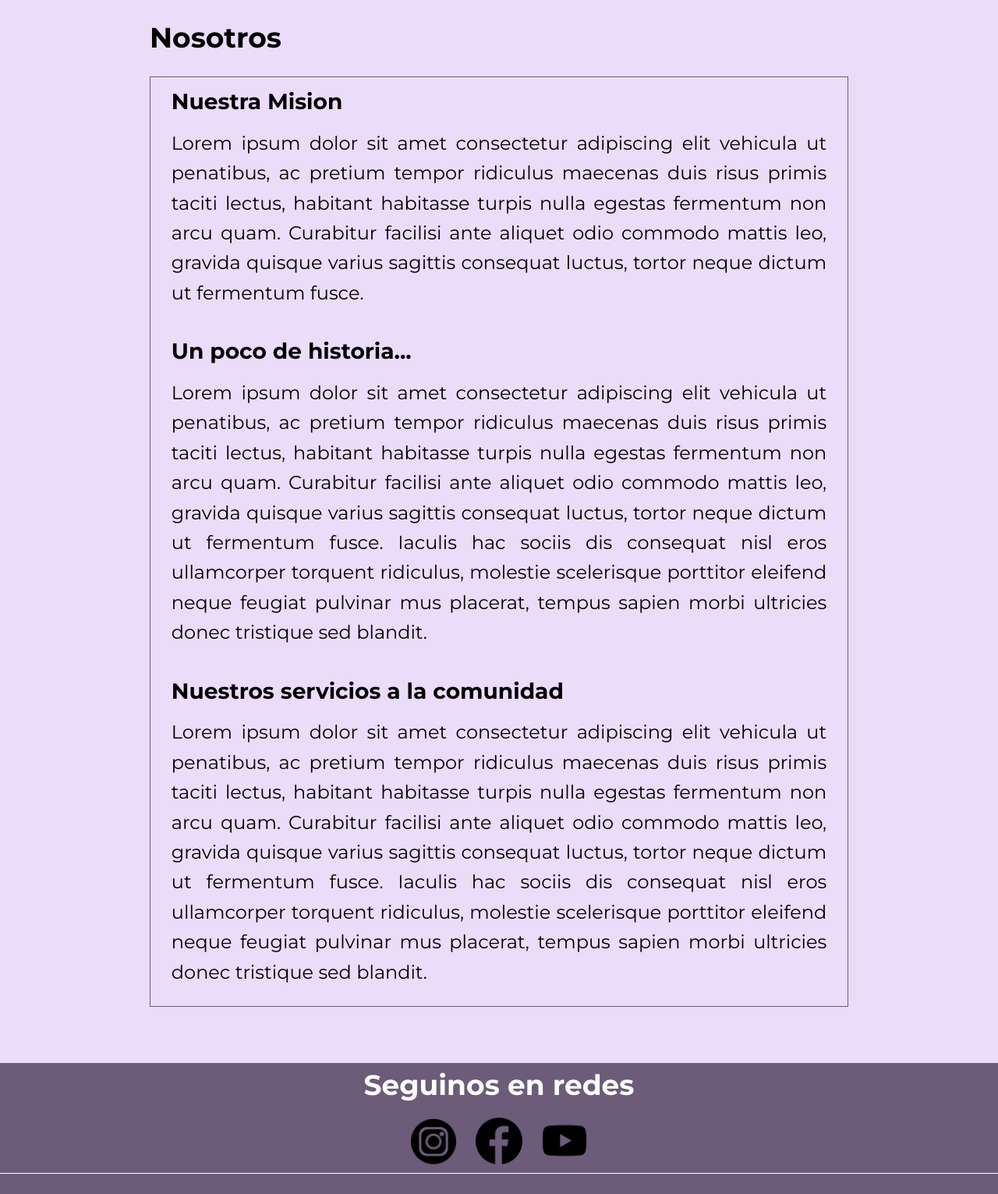
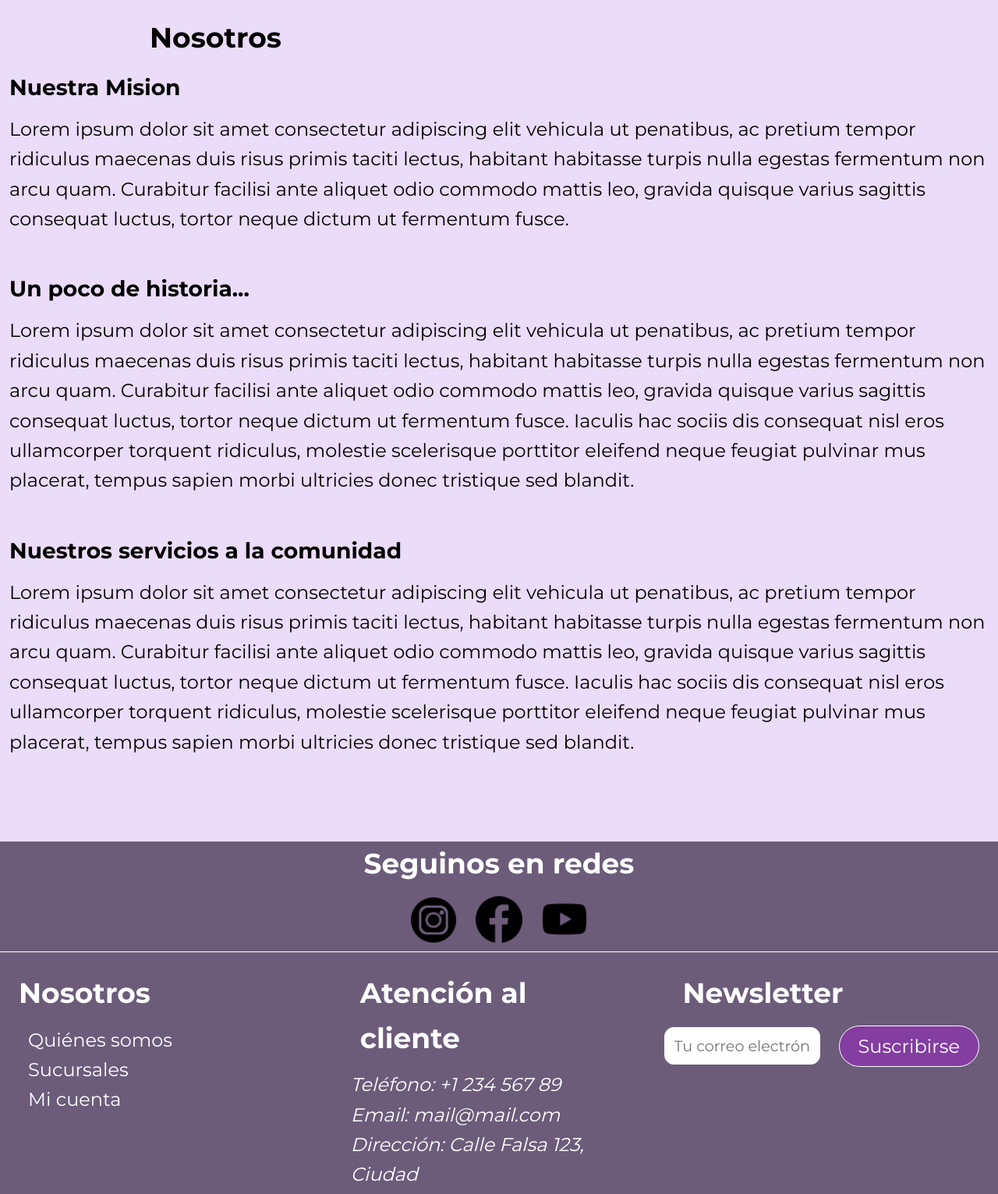
Before and after one commit to Dagyss/PAWPrints-Ecommerce, a PHP site: the page made by src/App/views/about-us.php in a window 1280 px wide. Shown: the part 254-1785 px from the top of the page at 78% size. Run offline with PHP 8.4, Linux system fonts and the light colour scheme; the template is opened without the code that fills it, so the values that code supplies are empty.

Commit message:
Acomodamos el about-us

```diff
--- a/public/css/about-us.css
+++ b/public/css/about-us.css
@@ -2,35 +2,26 @@
 @import url('./header.css');
 @import url('./footer.css');
 
-main :not(h2) {
-    display: grid;
+main nav {
+    display: none;
 }
 
-.flex-container {
-    display: flex;
-    flex-direction: column;
-    border: 1px solid #6C5C7A;
-    margin-left:15%;
-    margin-right:15%;
-  }
-.flex-container > section{
-    margin-top:1%;
-    margin-left:3%;
-    margin-right:3%;
+main h2{
+    width: 70%;
+    margin: 0 auto;
 }
 
-.flex-container > section > p{
-    text-align: justify;
+.container{
+    width: 80%;
+    margin-top: 2rem;
 }
 
-nav[aria-label="breadcrumb"] {
-    width: 70%;
-    margin: 0 auto;
-    margin-bottom: 20px;
+section section{
+    padding: .5rem;
 }
 
-main h2 {
-    width: 70%;
-    margin: 0 auto;
-    margin-bottom: 20px;
+@media (min-width: 1140px) {
+    main nav {
+        display: block;
+    }
 }
--- a/templates/about-us.twig
+++ b/templates/about-us.twig
@@ -26,7 +26,7 @@
             </ul>
         </nav>
         <h2 itemprop="headline">Nosotros</h2>
-        <section class="flex-container" itemprop="text">
+        <section class="container" itemprop="text">
             <section>
                 <h3>Nuestra Misión</h3>
                 <p>
```
